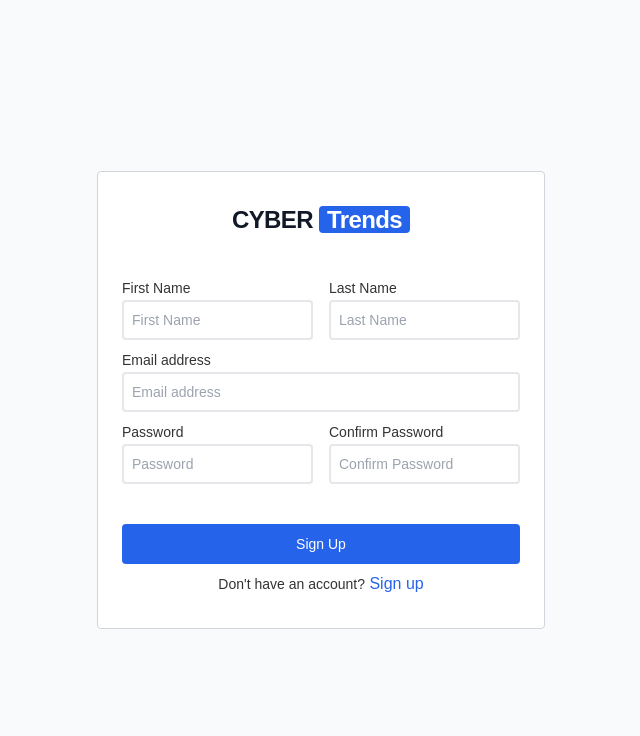
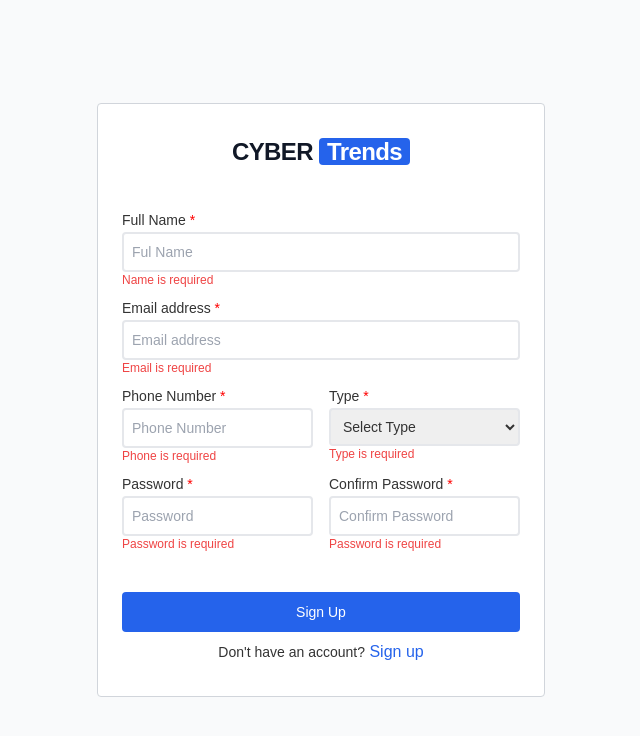
Before and after one commit to CyberTronixSoftwareSolution/cyber-trends-network, a React (Vite) app: page /admin/signUp in a window 1280 px wide. Both pictures are taken after a click on the button "Sign Up". Shown: the top 736 px of the page, without its empty margins (319-959 px from the left). Built offline with nearby package versions, Linux system fonts and the light colour scheme.

Commit message:
Admin login and sign up

```diff
--- a/src/App.jsx
+++ b/src/App.jsx
@@ -52,7 +52,9 @@
             <Route path="/userChat" element={<ChatPage />} />
             <Route path="/userNetwork" element={<NetworkPage />} />
           </Route>
-        ) : userType === "admin" ? (
+        ) : userType === "Consultant" ||
+          userType === "Employee" ||
+          userType === "Businessman" ? (
           <Route element={<AdminLayout />}>
             <Route path="/admin/dashboard" element={<AdminDashboardPage />} />
             <Route path="/admin/users" element={<AdminUserPage />} />
--- a/src/pages/admin/AdminLoginPage.jsx
+++ b/src/pages/admin/AdminLoginPage.jsx
@@ -1,8 +1,79 @@
-import { Link } from "react-router-dom";
+import { useState } from "react";
+import { Link, useNavigate } from "react-router-dom";
+import { useLoading } from "../../shared/context/LoadingContext";
+import { useAuth } from "../../shared/context/AuthContext";
+import { CustomToastService } from "../../shared/message.service";
+import { LocalStorageService } from "../../shared/localStorage.service";
+import CustomLoading from "../../components/CustomLoading";
 
 const AdminLoginPage = () => {
+  const [formData, setFormData] = useState({});
+  const [errors, setErrors] = useState({});
+
+  const { loading, axiosInstance } = useLoading();
+  const { setUser } = useAuth();
+
+  const navigate = useNavigate();
+
+  const handleChange = (e) => {
+    setFormData({ ...formData, [e.target.id]: e.target.value.trim() });
+  };
+
+  const onSubmit = async (e) => {
+    e.preventDefault();
+
+    const validationErrors = validate(formData);
+    if (Object.keys(validationErrors).length > 0) {
+      setErrors(validationErrors);
+      return;
+    } else {
+      setErrors({});
+    }
+    console.log("formData", formData);
+    try {
+      const response = await axiosInstance.post("/admin/login", formData);
+
+      if (response.data) {
+        console.log("response", response.data);
+        let user = response.data.existingUser;
+        user.role = user.type;
+        LocalStorageService.setUser(user);
+        setUser(user);
+        clearValues();
+        CustomToastService.success("User logged in successfully!");
+        navigate("/admin/dashboard");
+      }
+    } catch (error) {
+      CustomToastService.error(error.response.data.message);
+    }
+  };
+
+  const clearValues = () => {
+    setFormData({});
+  };
+
+  const validate = (data) => {
+    const errors = {};
+    if (!data.email || data.email === "") {
+      errors.email = "Email is required";
+    } else if (!isValidEmail(data.email)) {
+      errors.email = "Invalid email format";
+    }
+
+    if (!data.password) {
+      errors.password = "Password is required";
+    }
+
+    return errors;
+  };
+
+  const isValidEmail = (email) => {
+    return /^[^\s@]+@[^\s@]+\.[^\s@]+$/.test(email);
+  };
+
   return (
     <>
+      {loading && <CustomLoading />}
       <div className="bg-gray-50 font-[sans-serif] text-[#333]">
         <div className="min-h-screen flex flex-col items-center justify-center py-6 px-4">
           <div className="max-w-md w-full border py-8 px-6 rounded border-gray-300 bg-white">
@@ -19,26 +90,39 @@
                 <label className="text-sm font-medium">Email address</label>
                 <input
                   name="email"
+                  id="email"
                   type="email"
                   required
                   className="w-full text-sm px-4 py-3 rounded outline-none border-2 focus:border-blue-500"
                   placeholder="Email address"
+                  onChange={handleChange}
+                  value={formData.email}
                 />
+                {errors.email && (
+                  <p className="text-red-500 text-xs">{errors.email}</p>
+                )}
               </div>
               <div>
                 <label className="text-sm font-medium">Password</label>
                 <input
                   name="password"
                   type="password"
+                  id="password"
                   required
                   className="w-full text-sm px-4 py-3 rounded outline-none border-2 focus:border-blue-500"
                   placeholder="Password"
+                  onChange={handleChange}
+                  value={formData.password}
                 />
+                {errors.password && (
+                  <p className="text-red-500 text-xs">{errors.password}</p>
+                )}
               </div>
               <div className="!mt-10">
                 <button
                   type="button"
                   className="w-full py-2.5 px-4 text-sm rounded text-white bg-blue-600 hover:bg-blue-700 focus:outline-none"
+                  onClick={onSubmit}
                 >
                   Log in
                 </button>
--- a/src/pages/admin/AdminSignUpPage.jsx
+++ b/src/pages/admin/AdminSignUpPage.jsx
@@ -1,8 +1,95 @@
-import { Link } from "react-router-dom";
+import { useState } from "react";
+import { Link, useNavigate } from "react-router-dom";
+import { useLoading } from "../../shared/context/LoadingContext";
+import { CustomToastService } from "../../shared/message.service";
+import CustomLoading from "../../components/CustomLoading";
 
 const AdminSignUp = () => {
+  const [formData, setFormData] = useState({});
+  const [errors, setErrors] = useState({});
+
+  const { loading, axiosInstance } = useLoading();
+
+  const navigate = useNavigate();
+
+  const handleChange = (e) => {
+    setFormData({ ...formData, [e.target.id]: e.target.value });
+  };
+
+  const onSubmit = async (e) => {
+    e.preventDefault();
+
+    const validationErrors = validate(formData);
+    if (Object.keys(validationErrors).length > 0) {
+      setErrors(validationErrors);
+      return;
+    } else {
+      setErrors({});
+    }
+
+    if (formData.password !== formData.confirmPassword) {
+      CustomToastService.warning(
+        "Password and confirm password should be same!"
+      );
+      return;
+    }
+
+    console.log(formData);
+    try {
+      const response = await axiosInstance.post("/admin/register", formData);
+
+      if (response.data) {
+        CustomToastService.success(response.data.message);
+        clearValues();
+        navigate("/admin");
+      }
+    } catch (error) {
+      CustomToastService.error(error.response.data.message);
+    }
+  };
+
+  const clearValues = () => {
+    setFormData({});
+  };
+
+  const validate = (data) => {
+    const errors = {};
+    if (!data.name || data.name === "") {
+      errors.name = "Name is required";
+    }
+
+    if (!data.phone || data.phone === "") {
+      errors.phone = "Phone is required";
+    }
+
+    if (!data.email || data.email === "") {
+      errors.email = "Email is required";
+    } else if (!isValidEmail(data.email)) {
+      errors.email = "Invalid email format";
+    }
+
+    if (!data.type || data.type === "0") {
+      errors.type = "Type is required";
+    }
+
+    if (!data.password) {
+      errors.password = "Password is required";
+    }
+
+    if (!data.confirmPassword) {
+      errors.confirmPassword = "Password is required";
+    }
+
+    return errors;
+  };
+
+  const isValidEmail = (email) => {
+    return /^[^\s@]+@[^\s@]+\.[^\s@]+$/.test(email);
+  };
+
   return (
     <>
+      {loading && <CustomLoading />}
       <div className="bg-gray-50 font-[sans-serif] text-[#333]">
         <div className="min-h-screen flex flex-col items-center justify-center py-6 px-4">
           <div className="max-w-md w-full border py-8 px-6 rounded border-gray-300 bg-white">
@@ -15,54 +102,109 @@
               </h1>
             </span>
             <form className="mt-10 space-y-2">
-              <div className="grid grid-cols-1 gap-4 md:grid-cols-2">
               {/* First Name and Last Name */}
               <div>
-                  <label className="text-sm font-medium">First Name</label>
+                <label className="text-sm font-medium required">
+                  Full Name
+                </label>
                 <input
-                    name="firstName"
+                  name="name"
                   type="text"
                   required
                   className="w-full text-sm px-2 py-2 rounded outline-none border-2 focus:border-blue-500"
-                    placeholder="First Name"
+                  placeholder="Ful Name"
+                  id="name"
+                  onChange={handleChange}
+                  value={formData.name}
                 />
-                </div>
-
-                <div>
-                  <label className="text-sm font-medium">Last Name</label>
-                  <input
-                    name="lastName"
-                    type="text"
-                    required
-                    className="w-full text-sm px-2 py-2 rounded outline-none border-2 focus:border-blue-500"
-                    placeholder="Last Name"
-                  />
-                </div>
+                {errors.name && (
+                  <div className="text-red-500 text-xs">{errors.name}</div>
+                )}
               </div>
               <div>
-                <label className="text-sm font-medium">Email address</label>
+                <label className="text-sm font-medium required">
+                  Email address
+                </label>
                 <input
                   name="email"
                   type="email"
                   required
                   className="w-full text-sm px-2 py-2 rounded outline-none border-2 focus:border-blue-500"
                   placeholder="Email address"
+                  id="email"
+                  onChange={handleChange}
+                  value={formData.email}
                 />
+                {errors.email && (
+                  <p className="text-red-500 text-xs">{errors.email}</p>
+                )}
               </div>
-              {/* password and confirm password same col */}
               <div className="grid grid-cols-1 gap-4 md:grid-cols-2">
                 <div>
-                  <label className="text-sm font-medium">Password</label>
+                  <label className="text-sm font-medium required">
+                    Phone Number
+                  </label>
+                  <input
+                    name="phone"
+                    type="tel"
+                    required
+                    className="w-full text-sm px-2 py-2 rounded outline-none border-2 focus:border-blue-500"
+                    placeholder="Phone Number"
+                    id="phone"
+                    onChange={handleChange}
+                    onInput={(e) =>
+                      (e.target.value = e.target.value
+                        .replace(/[^0-9]/g, "")
+                        .slice(0, 12))
+                    }
+                    value={formData.phone}
+                  />
+                  {errors.phone && (
+                    <div className="text-red-500 text-xs">{errors.phone}</div>
+                  )}
+                </div>
+                <div>
+                  <label className="text-sm font-medium required">Type</label>
+                  <select
+                    name="type"
+                    className="w-full text-sm px-2 py-2 rounded outline-none border-2 focus:border-blue-500"
+                    id="type"
+                    onChange={handleChange}
+                    value={formData.type}
+                  >
+                    <option value="0">Select Type</option>
+                    <option value="Consultant">Consultant</option>
+                    <option value="Employee">Employee</option>
+                    <option value="Businessman">Businessman</option>
+                  </select>
+                  {errors.type && (
+                    <div className="text-red-500 text-xs">{errors.type}</div>
+                  )}
+                </div>
+              </div>
+              <div className="grid grid-cols-1 gap-4 md:grid-cols-2">
+                <div>
+                  <label className="text-sm font-medium required">
+                    Password
+                  </label>
                   <input
                     name="password"
                     type="password"
                     required
                     className="w-full text-sm px-2 py-2 rounded outline-none border-2 focus:border-blue-500"
                     placeholder="Password"
+                    id="password"
+                    onChange={handleChange}
+                    value={formData.password}
                   />
+                  {
+                    <div className="text-red-500 text-xs">
+                      {errors.password}
+                    </div>
+                  }
                 </div>
                 <div>
-                  <label className="text-sm font-medium">
+                  <label className="text-sm font-medium required">
                     Confirm Password
                   </label>
                   <input
@@ -71,13 +213,22 @@
                     required
                     className="w-full text-sm px-2 py-2 rounded outline-none border-2 focus:border-blue-500"
                     placeholder="Confirm Password"
+                    id="confirmPassword"
+                    onChange={handleChange}
+                    value={formData.confirmPassword}
                   />
+                  {
+                    <div className="text-red-500 text-xs">
+                      {errors.confirmPassword}
+                    </div>
+                  }
                 </div>
               </div>
               <div className="!mt-10">
                 <button
                   type="button"
                   className="w-full py-2.5 px-4 text-sm rounded text-white bg-blue-600 hover:bg-blue-700 focus:outline-none"
+                  onClick={onSubmit}
                 >
                   Sign Up
                 </button>
--- a/src/shared/context/LoadingContext.jsx
+++ b/src/shared/context/LoadingContext.jsx
@@ -17,7 +17,7 @@
 
   // " https://backendnizz.onrender.com"
   const axiosInstance = axios.create({
-    baseURL: "http://localhost:5000",
+    baseURL: "https://backendnizz.onrender.com",
     headers: {
       "Content-Type": "application/json",
     },
```
Lines whose indentation alone changed are shown as unchanged.
